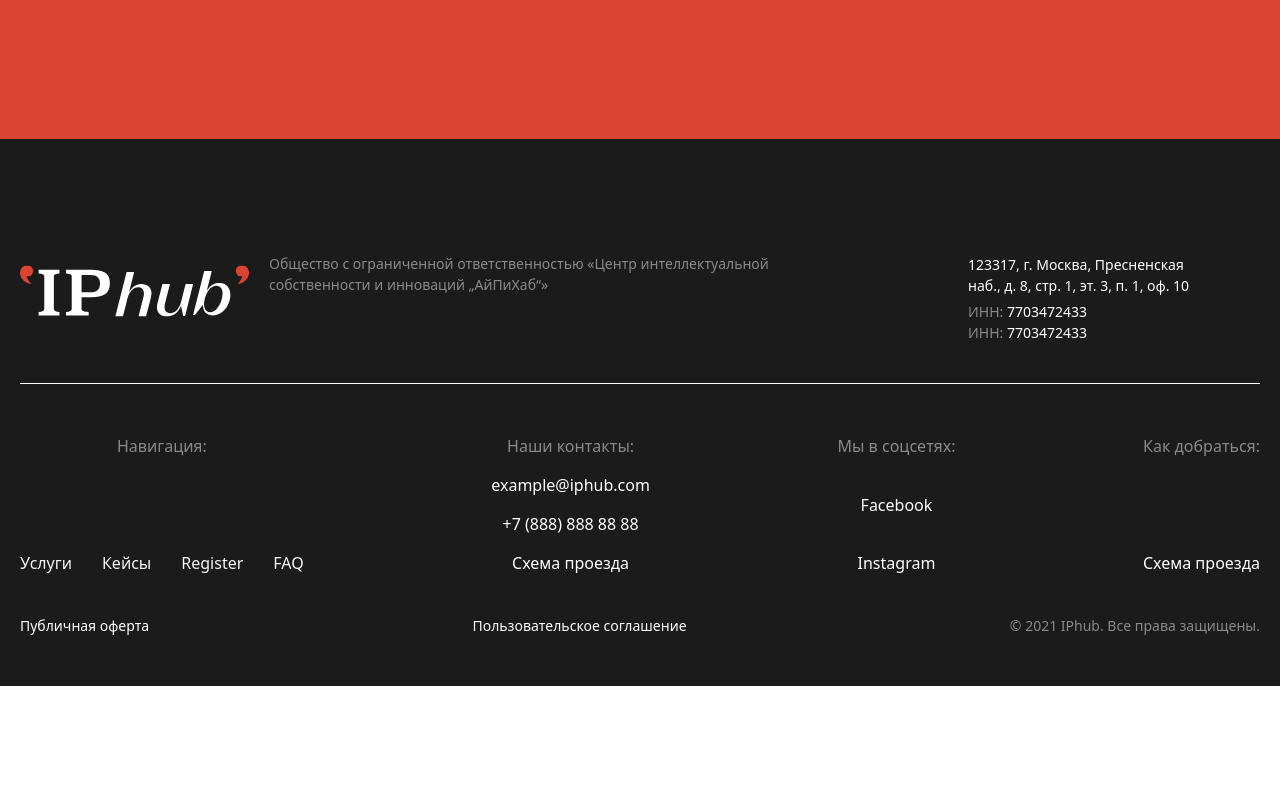
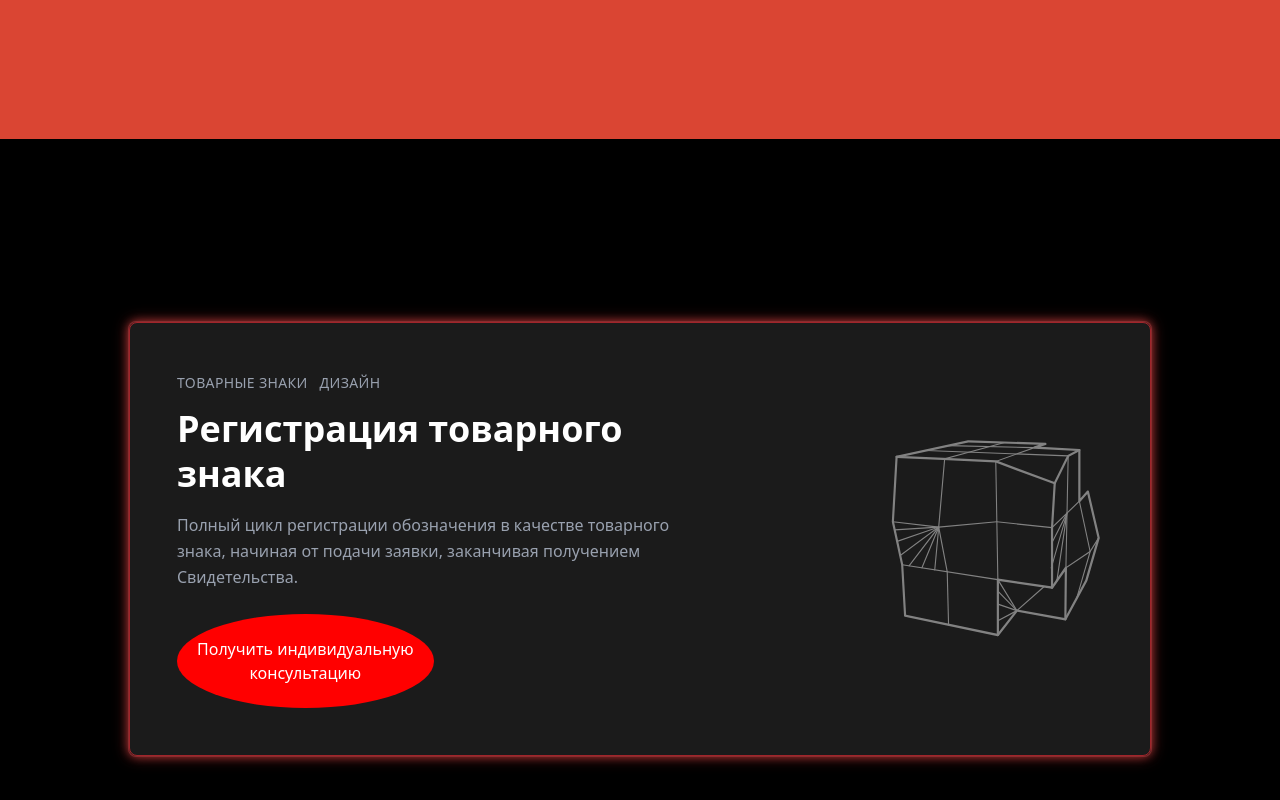
Before and after one commit to buranJ/IP, a React (Vite) app: page / in a window 1280 px wide. Shown: the part 7380-8180 px from the top of the page. Before the commit the page ends 8066 px from the top, so only its background shows below. Built offline with nearby package versions, Linux system fonts and the light colour scheme.

Commit message:
сделано начало регистра

```diff
--- a/src/App.jsx
+++ b/src/App.jsx
@@ -8,8 +8,8 @@ import { Service } from './pages/Service/Service'
 import { Case } from './pages/Case/Case'
 import { Faq } from './pages/Faq/Faq'
 import { Home } from './pages/Home/Home'
-import { Register } from './pages/Register/Register'
 
+import ProdCase from './pages/ProdCase/ProductCase'
 import Header from './components/Header'
 import Error from './components/Error'
 import Footer from './components/Footer'
@@ -22,10 +22,11 @@ function App() {
         <Route path="/" element={<Home />} />
         <Route path="/service" element={<Service />} />
         <Route path="/cases" element={<Case />} />
-        <Route path="/register" element={<Register />} />
+        <Route path="/register" element={<ProdCase />} />
         <Route path="/faq" element={<Faq />} />
         <Route path="*" element={<Error />} />
       </Routes>
+
       <Footer />
     </Router>
   )
--- a/src/pages/Home/Home.jsx
+++ b/src/pages/Home/Home.jsx
@@ -7,6 +7,8 @@ import Cases from "../../components/Cases"
 import Quiz from "../../components/Quiz"
 import Experts from "../../components/Experts"
 import Consultation from "../../components/Consultation"
+import ProdCase from "../../pages/ProdCase/ProductCase"
+
 
 
 export const Home = () => {
@@ -21,6 +23,7 @@ export const Home = () => {
             <Cases/>
             <Experts />
             <Consultation/>
+            <ProdCase/>
         </main>
     )
 }
--- /dev/null
+++ b/src/pages/ProdCase/ProductCase.jsx
@@ -0,0 +1,39 @@
+import React from "react";
+import Elipse from "../../components/Button/Elipse";
+import obj from "../../assets/img/Prod/obj.svg";
+
+function ProdCase() {
+    return (
+        <section className="bg-black min-h-screen flex items-center justify-center p-5">
+            <div className="container">
+                <div className="relative bg-[#1B1B1B] flex flex-wrap md:flex-nowrap justify-between items-center text-white rounded-lg border border-red-500/30 shadow-[0_0_15px_rgba(255,77,77,0.4)] p-8 md:p-12 mx-auto max-w-screen-lg before:absolute before:inset-0 before:rounded-lg before:border before:border-red-500/60 before:shadow-[0_0_10px_rgba(255,77,77,0.6)] before:pointer-events-none">
+
+                    {/* Левая часть (Текст) */}
+                    <div className="max-w-lg text-left">
+                        <a href="/" className="text-sm font-medium uppercase text-gray-400 tracking-wide">
+                            Товарные знаки &nbsp; Дизайн
+                        </a>
+                        <h2 className="text-4xl font-semibold mt-3 leading-tight">
+                            Регистрация товарного знака
+                        </h2>
+                        <p className="text-gray-400 mt-4 leading-relaxed">
+                            Полный цикл регистрации обозначения в качестве товарного знака, начиная от подачи заявки, заканчивая получением Свидетельства.
+                        </p>
+                        <div className="mt-6">
+                            <Elipse bg="red" className="px-6 py-3 text-lg font-medium transition duration-300 ease-in-out transform hover:scale-105">
+                                Получить индивидуальную <br /> консультацию
+                            </Elipse>
+                        </div>
+                    </div>
+
+                    {/* Правая часть (Изображение) */}
+                    <div className="hidden md:block">
+                        <img src={obj} alt="3D-объект" className="max-w-xs opacity-90" />
+                    </div>
+                </div>
+            </div>
+        </section>
+    );
+}
+
+export default ProdCase;
```
Also changed, not shown: src/assets/img/Prod/obj.svg (added).
